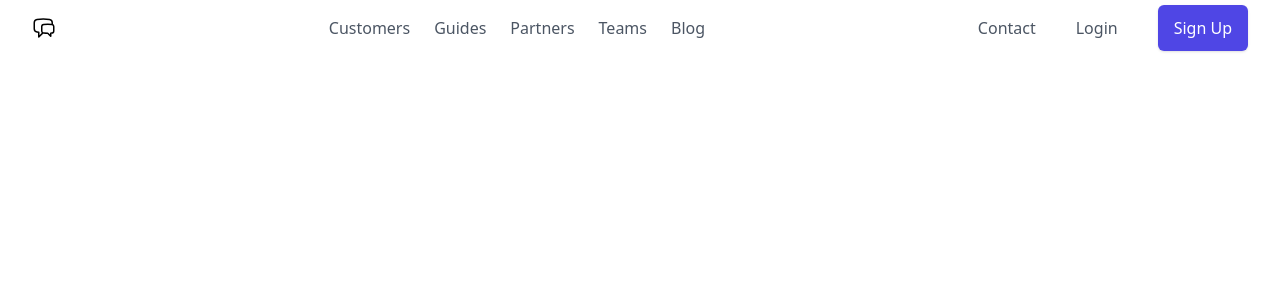
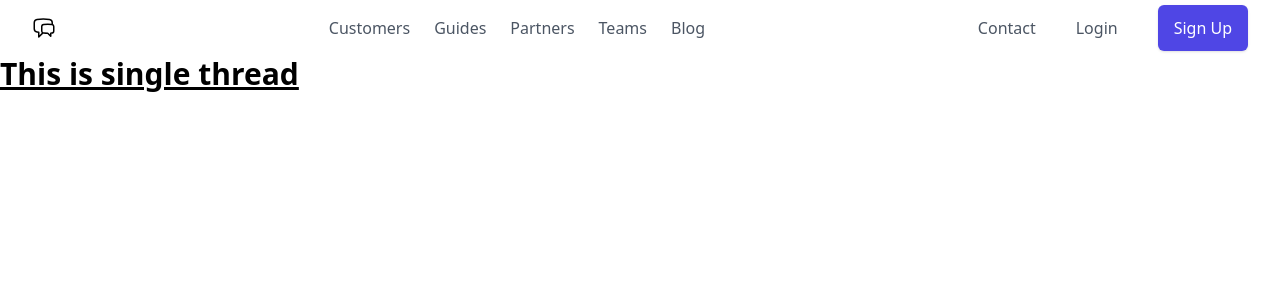
Before and after one commit to SafeForum/FE, a React (Create React App) app: page /dashboard/1/threads/1 in a window 1280 px wide. Shown: the top 300 px of the page. Built offline with nearby package versions, Linux system fonts and the light colour scheme; a web font is replaced by a local one.

Commit message:
viewing single thread

```diff
--- a/src/ApolloClient/gql/queries/messageBoard.js
+++ b/src/ApolloClient/gql/queries/messageBoard.js
@@ -4,7 +4,9 @@ export const GET_MESSAGE_BOARD = gql`
   query GetMessageBoard($messageBoardId: String!) {
     getMessageBoard(messageBoardId: $messageBoardId) {
       threads {
+        _id
         subject
+        body
         creator {
           _id
           firstName
--- a/src/App.jsx
+++ b/src/App.jsx
@@ -6,6 +6,7 @@ import Register from "./pages/Register";
 import Dashboard from "./pages/Dashboard";
 import NewCityForm from "./pages/NewCityForm";
 import FormSuccess from "./pages/FormSuccess";
+import SingleThread from "./pages/SingleThread";
 export default function App() {
   return (
       <>
@@ -15,6 +16,7 @@ export default function App() {
           <Route path="/login" element={<Login />} />
           <Route path="/register" exact element={<Register />} />
           <Route path="/dashboard/:cityPortal" exact element={<Dashboard />} />
+          <Route path="/dashboard/:cityPortal/threads/:threadID" exact element={<SingleThread />} />
           <Route path="/newCityForm" exact element={<NewCityForm />} />
           <Route path="/form-success" exact element={<FormSuccess />} />
         </Routes>
--- a/src/components/dashboard/Threads.js
+++ b/src/components/dashboard/Threads.js
@@ -1,20 +1,25 @@
 import React, { useContext } from "react";
 import { MessageBoardContext } from "../../context/messageBoardContext";
+import { AuthContext } from "../../context/authContext";
 import { Link } from "react-router-dom";
 
 const Threads = () => {
   const { threads } = useContext(MessageBoardContext);
+  const { cityPortal } = useContext(AuthContext);
   console.log("MB DATA: ", threads);
 
   return (
     <ul className="divide-y divide-gray-100">
       {threads.map((thread, i) => (
-        <Link to="" key={i}>
+        <Link to={`/dashboard/${cityPortal}/threads/${thread._id}`} key={i}>
           <li className="flex justify-between gap-x-6 my-2 py-5 hover:shadow-md px-6 border rounded-md ">
             <div className="flex gap-x-4">
               <div className="min-w-0 flex-auto">
                 <p className="text-sm font-semibold leading-6 text-gray-900">
                   {thread.subject}
+                </p>
+                <p className="text-sm leading-6 text-gray-900">
+                  {thread.body}
                 </p>
                 <p className="mt-1 truncate text-xs leading-5 text-gray-500">
                   {thread.creator.firstName} {thread.creator.lastName}
--- /dev/null
+++ b/src/pages/SingleThread.js
@@ -0,0 +1,9 @@
+function SingleThread() {
+    return (
+        <h1 className="text-3xl font-bold underline">
+        This is single thread
+      </h1>
+    )
+}
+
+export default SingleThread;
```
